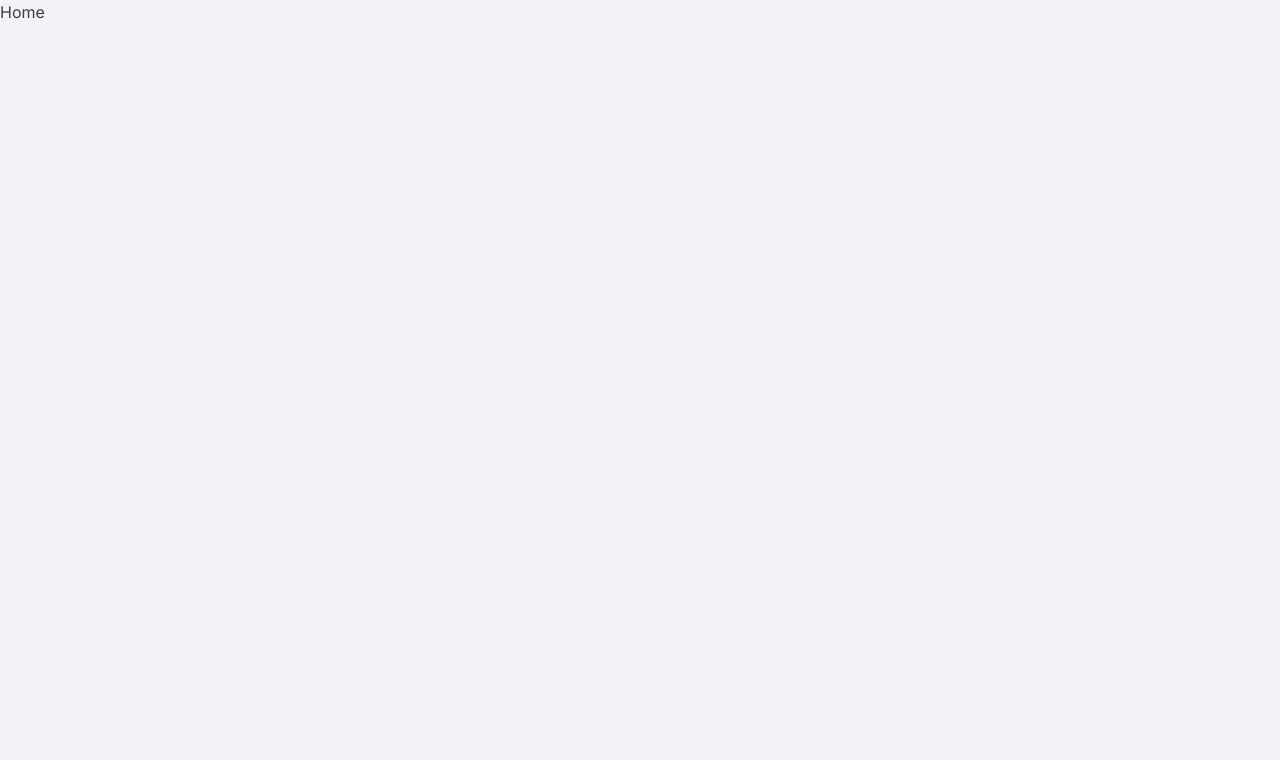
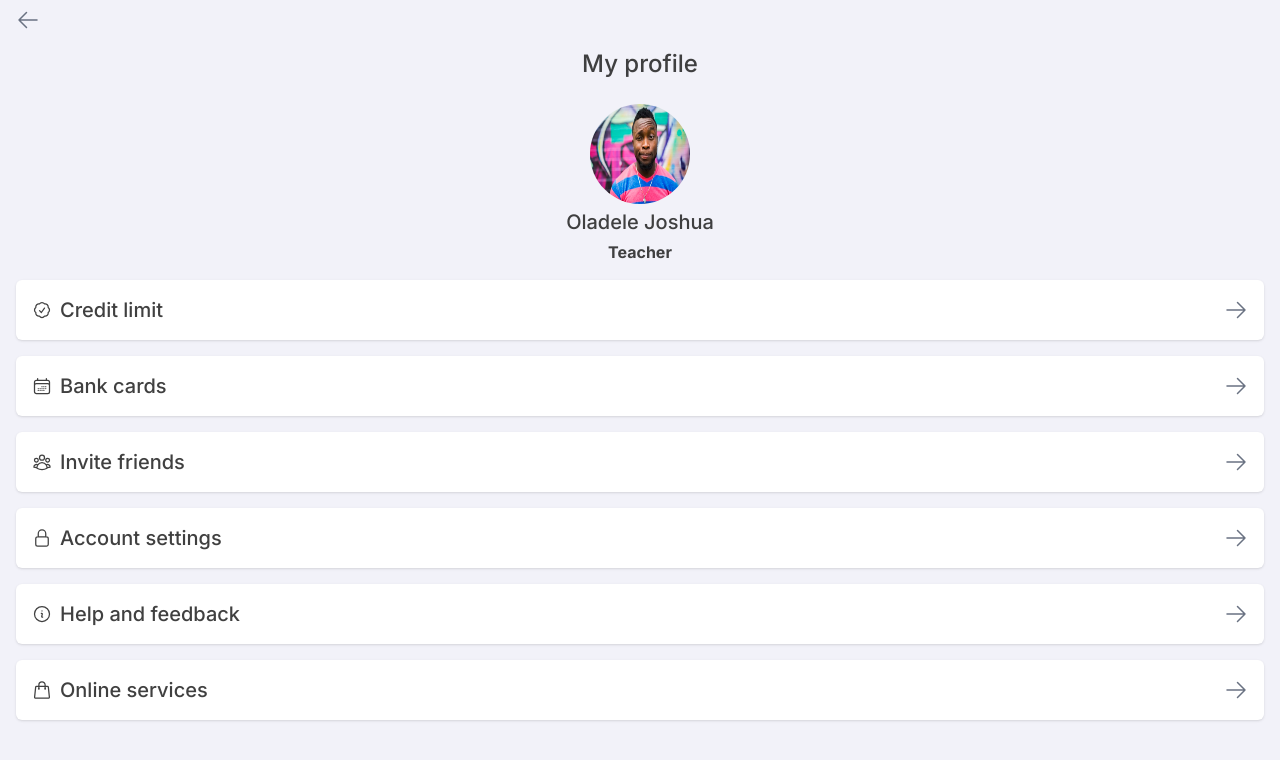
Before and after one commit to DiranDesai/CashPay, a React (Vite) app: page / in a window 1280 px wide. Shown: the top 760 px of the page. Built offline with nearby package versions, Linux system fonts and the light colour scheme.

Commit message:
Update codebase

```diff
--- a/src/App.jsx
+++ b/src/App.jsx
@@ -8,7 +8,7 @@
   return (
     <>
      <Routes>
-        <Route path="/" element={<Home />} />
+        <Route path="/" element={<Profile />} />
         <Route path="/profile" element={<Profile />} />
       </Routes>
     </>
```
